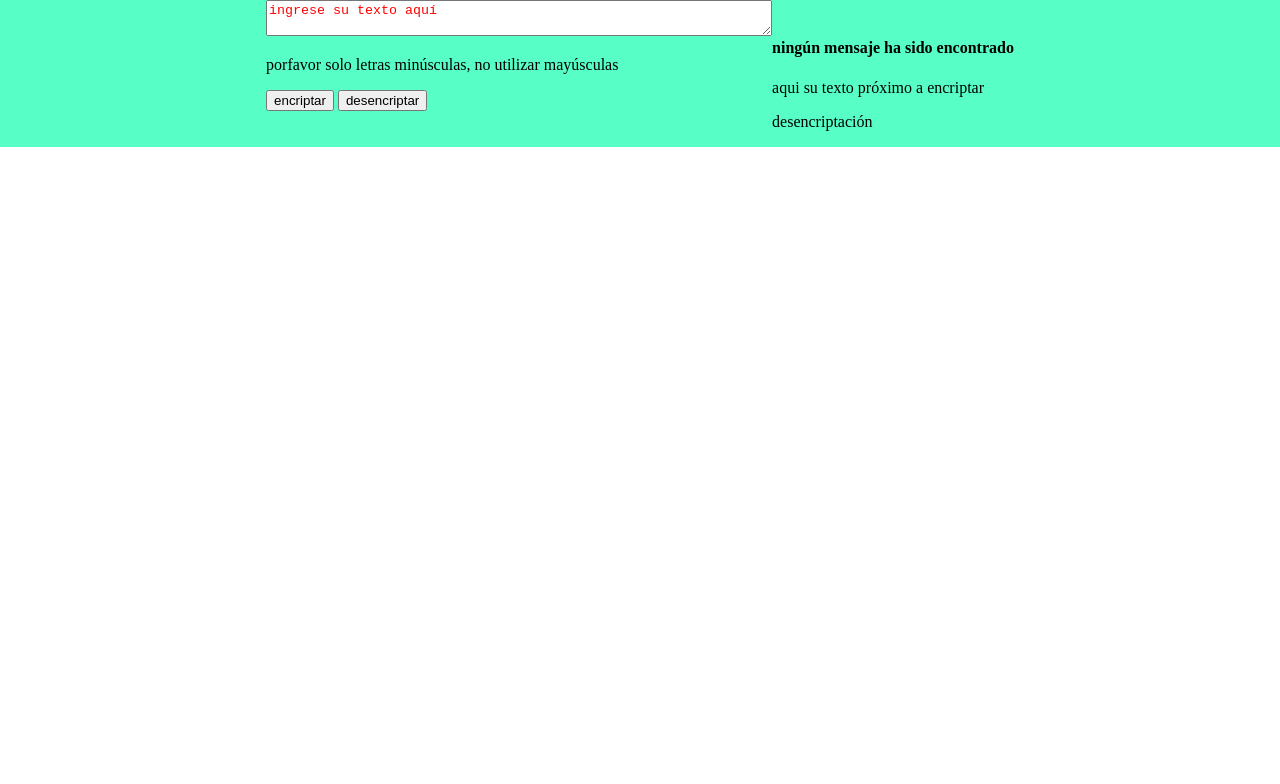
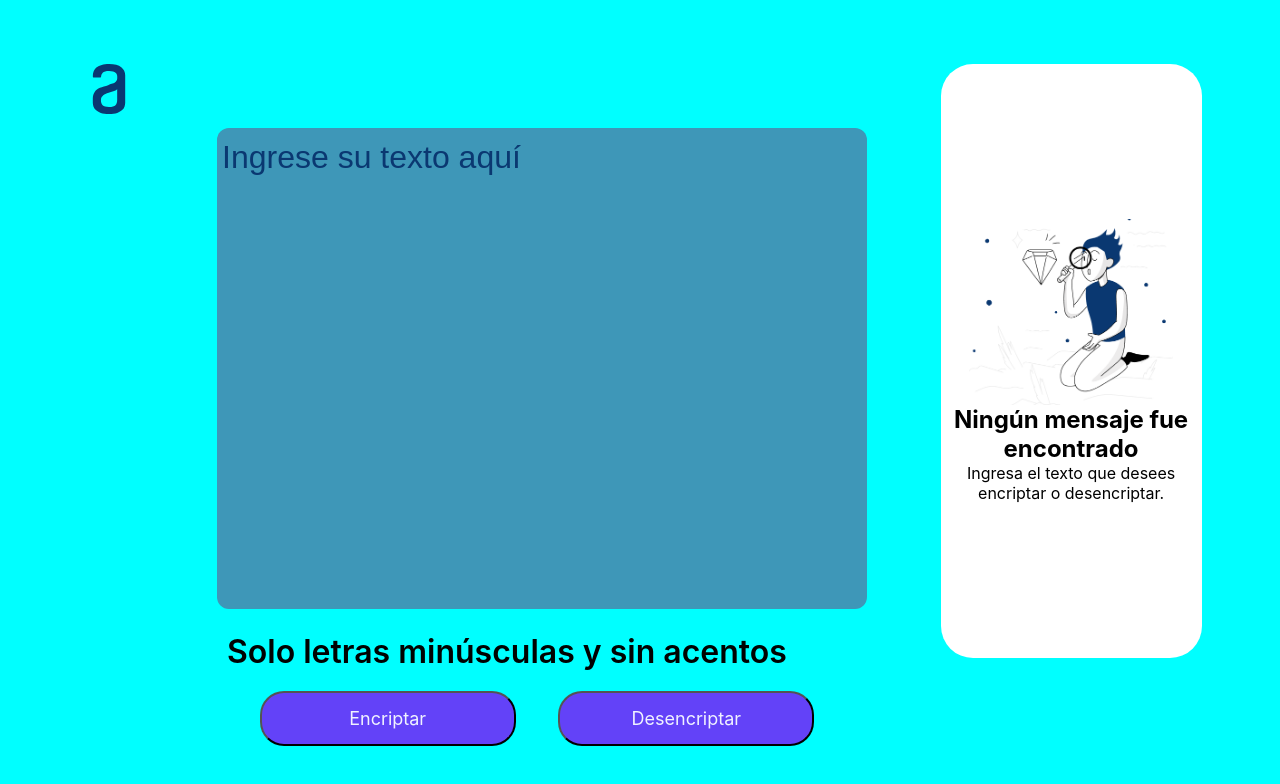
Before and after one commit to MatiasBeroisa1/ALURA-CHALLENGE, a plain HTML site: page index.html in a window 1280 px wide. Drawn offline with Linux system fonts and the light colour scheme.

Commit message:
agregar estilos y logica de encriptacion y desencriptacion

```diff
--- a/index.html
+++ b/index.html
@@ -1,47 +1,43 @@
-
 <!DOCTYPE html>
 <html lang="es">
+
 <head>
-    <meta charset="UTF-8">
+    <meta charset="UTF-8" />
+    <meta http-equiv="X-UA-Compatible" content="IE=edge">
     <meta name="viewport" content="width=device-width, initial-scale=1.0">
     <title>Reto Encriptador Alura</title>
     <link rel="stylesheet" href="./style.css">
+</head>
 
-</head>
 <body>
-    <header></header>
-    <main class="main">
-        <div class="left-container">
-            <img src="" alt="">
-        </div>
-        <div class="middle-container">
-            <textarea id="text-input" placeholder="ingrese su texto aquí" class="textbox"></textarea>
-            <p>
-                porfavor solo letras minúsculas, no utilizar mayúsculas
-            </p>
-            <div class="buttons-container">
-                <button id="encrypt-button">
-                   encriptar
+    <div class="container">
+        <img src="./alura.svg" alt="logo de alura" class="logo">
+        <div class="encriptar">
+            <textarea name="texto" class="texto" id="texto" cols="30" rows="10"
+                placeholder="Ingrese su texto aquí"></textarea>
+            <div class="terminos">
+                <p>Solo letras minúsculas y sin acentos</p>
+            </div>
+            <div class="botones">
+                <button class="btn-encriptar" id="btn-encriptar">
+                    Encriptar
                 </button>
-                <button>
-                    desencriptar
+                <button class="btn-desencriptar" id="btn-desencriptar">
+                    Desencriptar
                 </button>
             </div>
         </div>
-        <div class="right-container">
-            <img src="" alt="">
-            <h4>
-                ningún mensaje ha sido encontrado
-            </h4>
-            <p>
-                aqui su texto próximo a encriptar
-            </p>
-            <p>
-                desencriptación
-            </p>
+        <div class="derecha">
+            <div id="ocultar" class="encriptado">
+                <img src="./lupita.png" alt="foto de una persona sosteniendo una lupa" class="lupa" id="mensaje1">
+                <h2 id="mensaje2">Ningún mensaje fue encontrado</h2>
+                <p id="mensaje3">Ingresa el texto que desees encriptar o desencriptar.</p>
+                <textarea name="mensaje" id="mensaje" class="mensaje hidden" readonly="true"></textarea>
+            </div>
+
         </div>
-    </main>
-    <footer></footer>
-    <script src="./index.js"></script>
+    </div>
 </body>
+<script src="index.js"></script>
+
 </html>
--- a/index.js
+++ b/index.js
@@ -8,36 +8,25 @@
 //podemos hacer que el boton se resetee luego de encriptar
 //
 
-const button = document.getElementById("encrypt-button");
+const button = document.getElementById("btn-encriptar");
+const romper = document.getElementById("btn-desencriptar");
 
 button.addEventListener("click", () => {
-    let text = document.getElementById("text-input").value;
-    const limiter = text.length;
-    for (let i = 0; i < limiter; i++) {
-        console.log(text);
-        console.log(i)
-        if (text[i] == "a") {
-            text = text.replace(text[i], "ai");
+    let text = document.getElementById("texto").value;
+    let resultado = text.replace(/e/gi, "enter").replace(/i/gi, "imes").replace(/a/gi, "ai").replace(/o/gi, "ober").replace(/u/gi, "ufat");
+    document.getElementById("mensaje").value = resultado;
+    document.getElementById("mensaje").classList.remove("hidden");
+    document.getElementById("mensaje1").classList.add("hidden");
+    document.getElementById("mensaje2").classList.add("hidden");
+    document.getElementById("mensaje3").classList.add("hidden");
+})
 
-        }
-        if (text[i] == "e") {
-            text = text.replace(text[i], "enter");
-
-        }
-        if (text[i] == "i") {
-            text = text.replace(text[i], "imes");
-
-        }
-        if (text[i] == "o") {
-            text = text.replace(text[i], "ober");
-
-        }
-        if (text[i] == "u") {
-            text = text.replace(text[i], "ufat");
-
-        }
-    }
-    document.getElementById("text-input").value = text;
-    alert("texto encriptado");
-
+romper.addEventListener("click", () => {
+    let text = document.getElementById("texto").value;
+    let resultado = text.replace(/enter/gi, "e").replace(/imes/gi, "i").replace(/ai/gi, "a").replace(/ober/gi, "o").replace(/ufat/gi, "u");
+    document.getElementById("mensaje").value = resultado;
+    document.getElementById("mensaje").classList.remove("hidden");
+    document.getElementById("mensaje1").classList.add("hidden");
+    document.getElementById("mensaje2").classList.add("hidden");
+    document.getElementById("mensaje3").classList.add("hidden");
 })
--- a/style.css
+++ b/style.css
@@ -1,26 +1,132 @@
-/*colores tamaños espacios*/
-/* crear un selector de clase con propiedad hidden para ocultar el elemento */
-
-body{
-    margin: 0;
-    padding: 0;
-}
-main {
-    background-color: rgb(87, 255, 199);
-    display: flex;
-    justify-content: center;
+*{
+    margin:0;
+    padding:0;
 }
 
-.hidden {
-    display: none;
+.container{
+    display:flex;
+    justify-content: space-evenly;
+    height:100vh;
+    background: #00FFFF;
+    padding-top: 5%;
+    box-sizing: border-box;
 }
 
-.textbox {
-    width: 500px;
-    &:focus {
+
+.logo{
+    height: 50px;
+    width: 50px;
+
+}
+
+.encriptar{
+    height: 80%;
+    width: 50%;
+    margin-top: 5%;
+}
+
+.texto{
+    width: 100%;
+    height: 80%;
+    border: none;
+    font-family: 'Poppins', sans-serif;
+    font-style: normal;
+    font-weight: 400;
+    font-size: 32px;
+    line-height: 150%;
+    background-color: rgb(62, 151, 184);
+    resize: none;
+    border-radius: 12px;
+    padding: 5px;
+    &:focus{
         outline: none;
+        border: none;
     }
-    &::placeholder {
-        color: red;
+    &::placeholder{
+        color : #0A3871;
     }
 }
+
+
+.terminos{
+    padding:0 10px;
+    margin: 15px 0;
+
+}
+
+.terminos > p{
+    font-family: "inter";
+    font-style: normal;
+    font-weight: 600;
+    font-size: 2rem;
+    line-height: 150%;
+    color:rgb(0, 2, 1);
+}
+
+.botones{
+    display: flex;
+    align-items:center;
+    justify-content: space-evenly;
+    width: 100%;
+}
+
+.btn-encriptar, .btn-desencriptar{
+    width: 40%;
+    background-color: rgb(99, 66, 248);
+    border-radius: 24px;
+    font-family: "inter";
+    font-size: 18px;
+    line-height: 19px;
+    text-align: center;
+    color: rgb(240, 242, 255);
+    padding: 16px 0;
+}
+
+
+
+.btn-desencriptar:hover, .btn-encriptar:hover{
+    opacity: 0.8;
+}
+
+.derecha{
+    width: 20%;
+    height: 80%;
+}
+
+.encriptado{
+    display: flex;
+    flex-direction: column;
+    align-items: center;
+    justify-content: center;
+    padding: 1%;
+    background-color: white;
+    border-radius: 32px;
+    font-family: "inter";
+    height: 100%;
+    width: 100%;
+    text-align: center;
+    img{
+        width: 80%;
+    }
+
+}
+
+.hidden{
+    display: none;
+
+}
+
+.mensaje{
+    width: 80%;
+    outline: none;
+    border: none;
+    border-radius: 12px;
+    padding: 5px;
+    resize: none;
+    height: 90%;
+    &:focus{
+        outline: none;
+        border: none;
+    }
+}
+}
```
Also changed, not shown: alura.svg (added), lupita.png (added).
